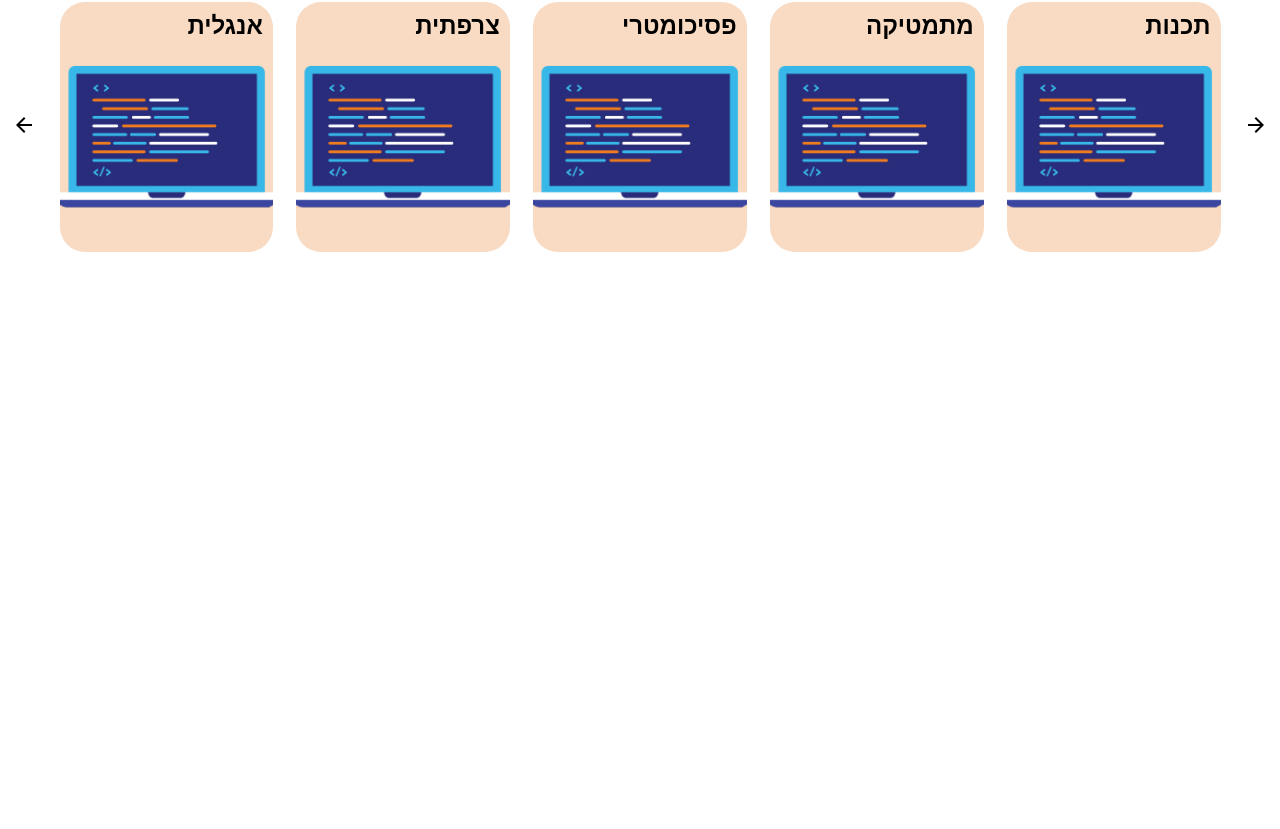
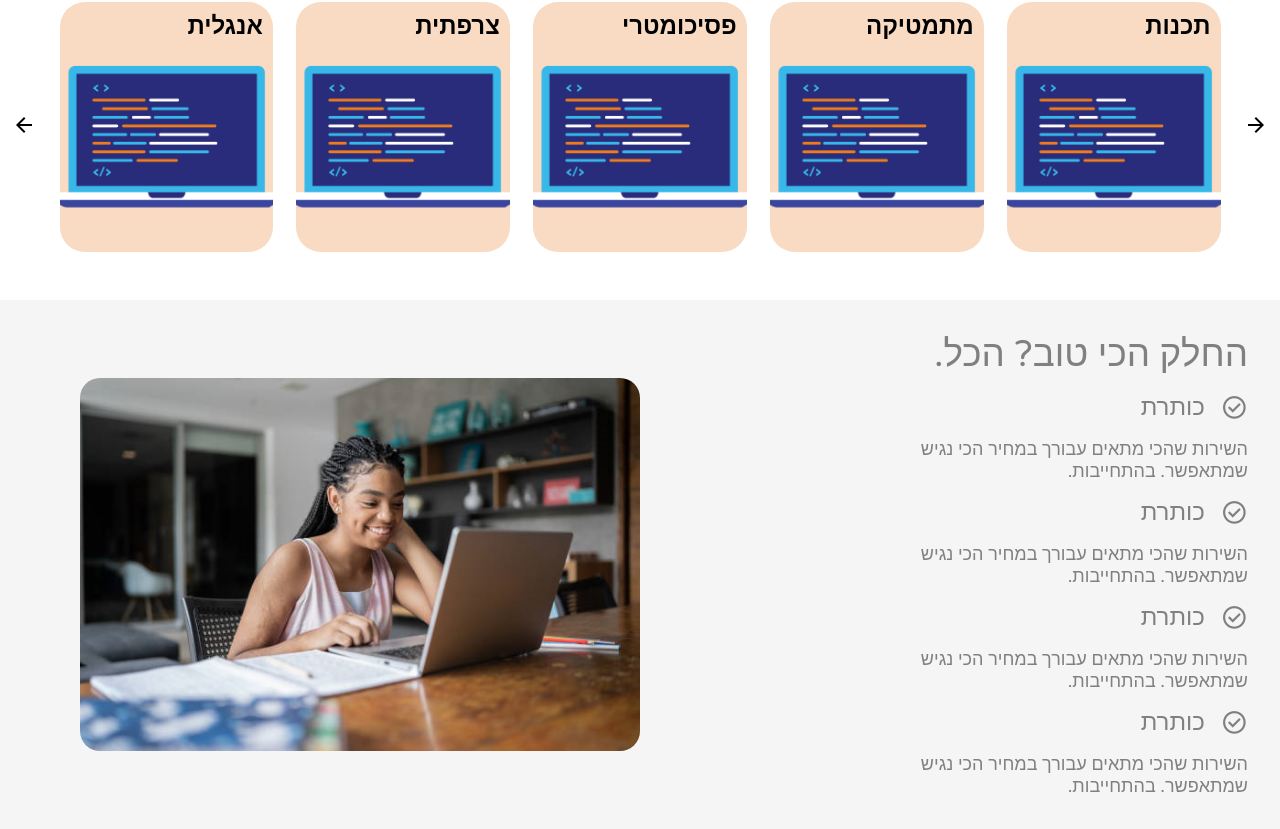
Before and after one commit to KseniyaTim/findTutor-client, a React (Vite) app: page /home in a window 1280 px wide. Shown: the part 608-1437 px from the top of the page. Before the commit the page ends 908 px from the top, so only its background shows below. Built offline with nearby package versions, Linux system fonts and the light colour scheme.

Commit message:
adding the Landing Qualities component

```diff
--- a/index.html
+++ b/index.html
@@ -8,6 +8,7 @@
   <link rel="preconnect" href="https://fonts.gstatic.com" crossorigin />
   <link href="https://fonts.googleapis.com/css2?family=Varela+Round&display=swap" rel="stylesheet" />
   <link rel="icon" href="/icons/icon.png" />
+  <link rel="stylesheet" href="https://fonts.googleapis.com/css2?family=Material+Symbols+Outlined:opsz,wght,FILL,GRAD@48,400,0,0" />
   <title>למד לי</title>
 </head>
 
--- /dev/null
+++ b/src/Components/LandingQualities/LandingQualities.style.ts
@@ -0,0 +1,23 @@
+import { styled } from "@mui/material/styles";
+
+export const container = styled("div")({
+  backgroundColor: "whitesmoke",
+  display: "flex",
+  alignItems: "center",
+  padding: "2rem 0 2rem 0 ",
+});
+
+export const title = styled("div")({
+  fontSize: "2.3rem",
+  color: "GrayText",
+  paddingRight: "2rem",
+});
+
+export const AllBulletWrapper = styled("div")({
+  width: "40rem",
+});
+
+export const CenterLeftImg = styled("img")({
+  width: "35rem",
+  borderRadius: "20px",
+});
--- /dev/null
+++ b/src/Components/LandingQualities/LandingQualities.tsx
@@ -0,0 +1,28 @@
+import React, { FC } from "react";
+import { LANDING_BULLET_POINTS } from "../../consts/landingBulletPoints";
+import SingleBullet from "./SingleBullet/SingleBullet";
+import * as S from "./LandingQualities.style";
+import landingQualitiesImg from "./girl.png";
+
+const LandingQualities: FC = () => {
+  return (
+    <S.container>
+
+      <S.AllBulletWrapper>
+      <S.title>החלק הכי טוב? הכל.</S.title>
+        {LANDING_BULLET_POINTS.map((bullet, index) => (
+          <SingleBullet
+            desc={bullet.desc}
+            header={bullet.header}
+            icon={bullet.icon}
+            key={index}
+          />
+        ))}
+      </S.AllBulletWrapper>
+
+      <S.CenterLeftImg src={landingQualitiesImg}></S.CenterLeftImg>
+    </S.container>
+  );
+};
+
+export default LandingQualities;
--- /dev/null
+++ b/src/Components/LandingQualities/SingleBullet/ISingleBullet.ts
@@ -0,0 +1,5 @@
+export interface ISingleBullet {
+    icon: string
+    header: string
+    desc: string
+}
--- /dev/null
+++ b/src/Components/LandingQualities/SingleBullet/SingleBullet.style.ts
@@ -0,0 +1,27 @@
+import { styled } from "@mui/material/styles";
+
+export const wrapper = styled("div")({
+  padding: '0 2rem 0 0'
+});
+
+export const titleContainer = styled("div")({
+  display: "flex",
+  alignItems: "center",
+  color: 'GrayText'
+});
+
+export const bulletIcon = styled("span")({
+  padding: "0 0 0 1rem",
+  fontSize: "1.7rem",
+});
+
+export const bulletTitle = styled("div")({
+  fontSize: "1.5rem",
+  padding: "1rem 0 1rem 0",
+});
+
+export const bulletDesc = styled("div")({
+  fontSize: "18px",
+  color: 'gray',
+  width: '22rem'
+});
--- /dev/null
+++ b/src/Components/LandingQualities/SingleBullet/SingleBullet.tsx
@@ -0,0 +1,19 @@
+import React, { FC } from "react";
+import { ISingleBullet } from "./ISingleBullet";
+import * as S from "./SingleBullet.style";
+
+const SingleBullet: FC<ISingleBullet> = ({ desc, header, icon }) => {
+  return (
+    <S.wrapper>
+      <S.titleContainer>
+        <S.bulletIcon className="material-symbols-outlined">
+          {icon}
+        </S.bulletIcon>
+        <S.bulletTitle>{header}</S.bulletTitle>
+      </S.titleContainer>
+      <S.bulletDesc>{desc}</S.bulletDesc>
+    </S.wrapper>
+  );
+};
+
+export default SingleBullet;
--- a/src/Components/Navbar/Navbar.tsx
+++ b/src/Components/Navbar/Navbar.tsx
@@ -15,6 +15,7 @@ import TextField from "@mui/material/TextField";
 // consts
 import { NAVBAR_HEADLINES } from "./NavbarData";
 import CardSlider from "../Slider/Slider";
+import LandingQualities from "../LandingQualities/LandingQualities";
 
 const Navbar: FC = () => {
   let history = useHistory();
@@ -87,6 +88,7 @@ const Navbar: FC = () => {
         <S.LandingBtn onClick={() => { history.push(REGISTER_ROUTE) }}>צור פרופיל מורה</S.LandingBtn>
       </S.ButtonsContainer>
       <CardSlider />
+      <LandingQualities/>
     </>
   );
 };
--- /dev/null
+++ b/src/consts/landingBulletPoints.ts
@@ -0,0 +1,24 @@
+import { ISingleBullet } from "../Components/LandingQualities/SingleBullet/ISingleBullet";
+
+export const LANDING_BULLET_POINTS: ISingleBullet[] = [
+    {
+        icon: 'check_circle',
+        header: 'כותרת',
+        desc: 'השירות שהכי מתאים עבורך במחיר הכי נגיש שמתאפשר. בהתחייבות.'
+    },
+    {
+        icon: 'check_circle',
+        header: 'כותרת',
+        desc: 'השירות שהכי מתאים עבורך במחיר הכי נגיש שמתאפשר. בהתחייבות.'
+    },
+    {
+        icon: 'check_circle',
+        header: 'כותרת',
+        desc: 'השירות שהכי מתאים עבורך במחיר הכי נגיש שמתאפשר. בהתחייבות.'
+    },
+    {
+        icon: 'check_circle',
+        header: 'כותרת',
+        desc: 'השירות שהכי מתאים עבורך במחיר הכי נגיש שמתאפשר. בהתחייבות.'
+    },
+]
```
Also changed, not shown: src/Components/LandingQualities/girl.png (added).
